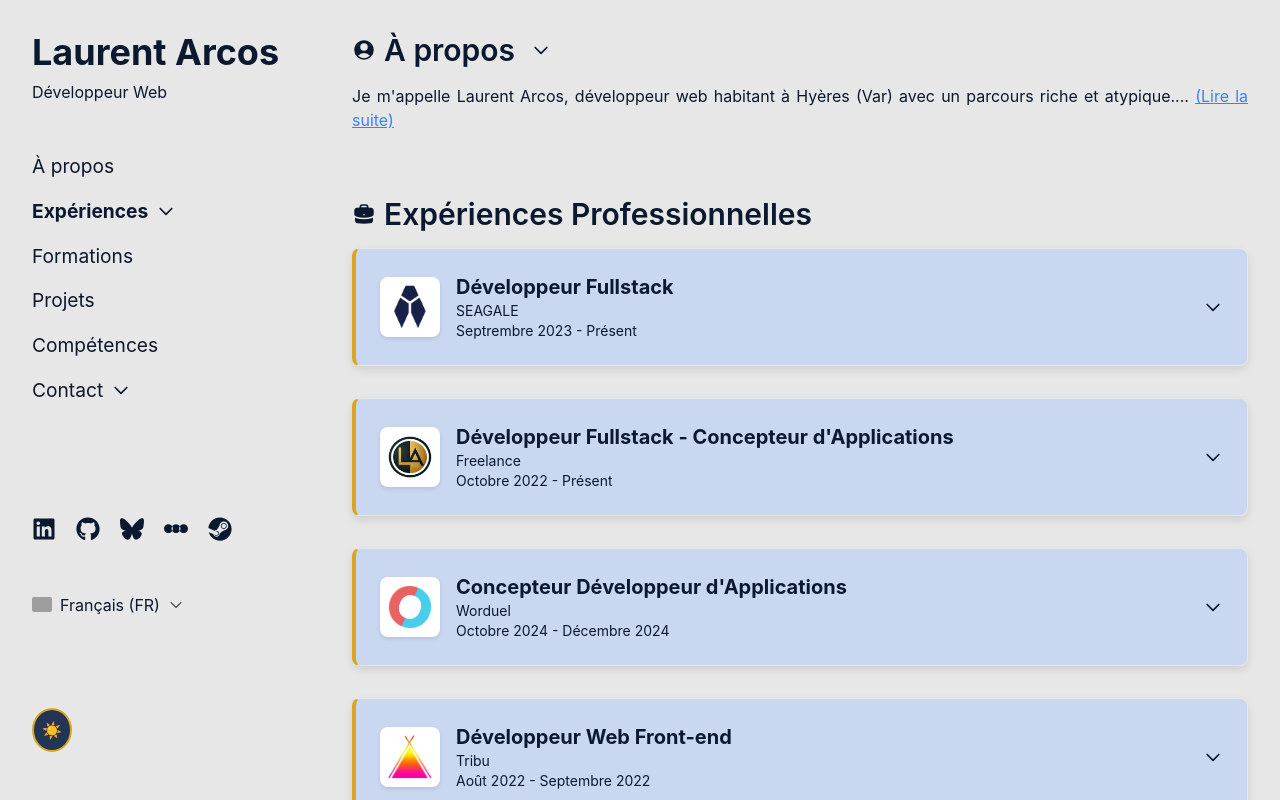
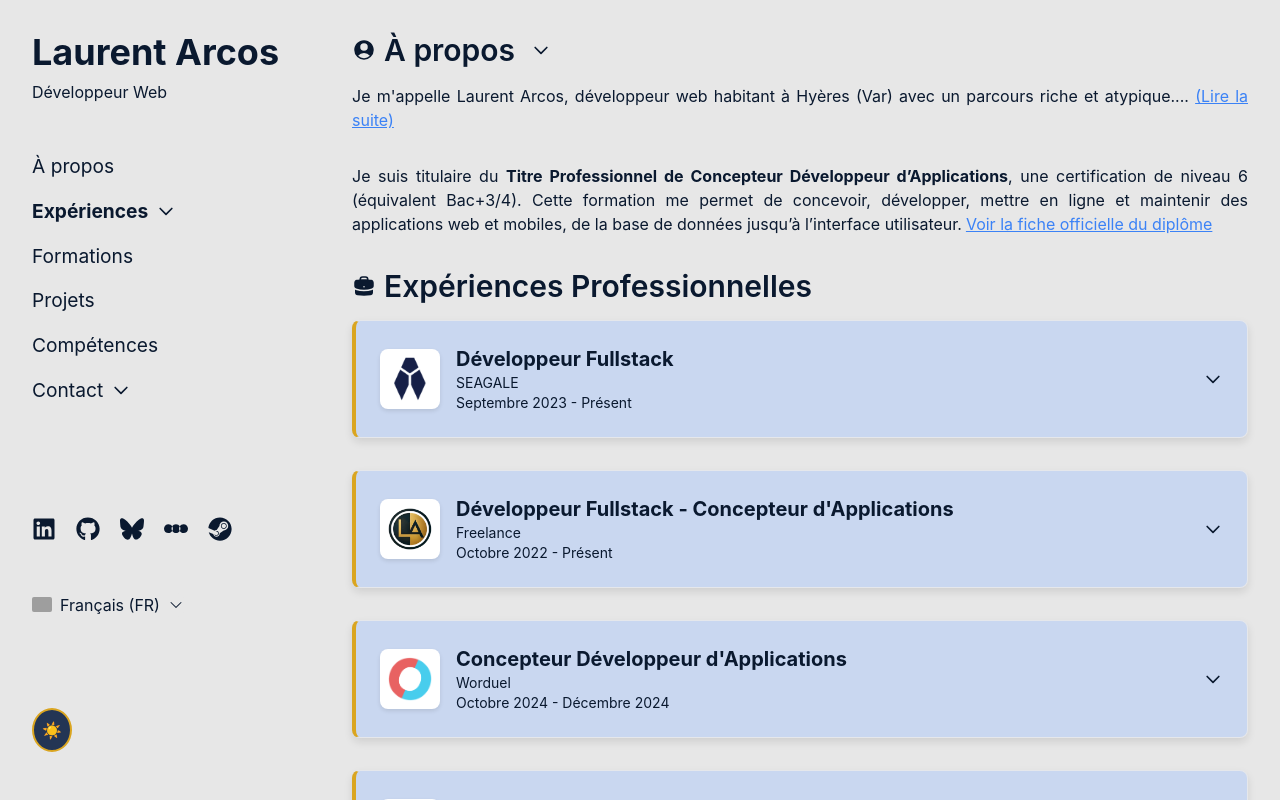
Before and after one commit to LaurentArcos/cv-interactif, a Next.js app: page / in a window 1280 px wide. Built offline with nearby package versions, Linux system fonts and the light colour scheme; grey boxes are pictures that could not be loaded.

Commit message:
ajout de la mention du TP

```diff
--- a/src/app/page.tsx
+++ b/src/app/page.tsx
@@ -551,7 +551,7 @@ export default function Home() {
       <main className="flex-1 overflow-y-auto p-8">
 
       {/* SECTION À PROPOS */}
-      <section id="aboutme" className="mb-8 md:mb-16 lg:mb-16">
+      <section id="aboutme" className="mb-8">
       <div className="flex items-center justify-between">
         <h2 className="text-xl md:text-3xl lg:text-3xl font-semibold mb-4 text-text-primary flex items-center">
           <UserCircleIcon className="w-6 h-6 mr-2 text-foreground" />
@@ -573,6 +573,22 @@ export default function Home() {
         {aboutMeContent}
       </p>
     </section>
+
+      {/* Certification - Titre Professionnel */}
+        <section className="mb-8">
+          <p className="aboutme text-sm md:text-base text-justify text-text-primary">
+            Je suis titulaire du <strong>Titre Professionnel de Concepteur Développeur d’Applications</strong>, une certification de niveau 6 (équivalent Bac+3/4).
+            Cette formation me permet de concevoir, développer, mettre en ligne et maintenir des applications web et mobiles, de la base de données jusqu’à l’interface utilisateur.
+            <a
+              href="https://www.francecompetences.fr/recherche/rncp/37873/"
+              target="_blank"
+              rel="noopener noreferrer"
+              className="text-blue-500 underline ml-1"
+            >
+              Voir la fiche officielle du diplôme
+            </a>
+          </p>
+        </section>
 
         {/* Expériences Professionnelles */}
         <section
--- a/src/data/experiences.ts
+++ b/src/data/experiences.ts
@@ -10,7 +10,7 @@ export const experiences: Experience[] = [
     location: "Toulon, France",
 
     // Date (FR / EN)
-    dateFr: "Septrembre 2023 - Présent",
+    dateFr: "Septembre 2023 - Présent",
     dateEn: "September 2023 - Present",
 
     // Description (FR / EN)
```
